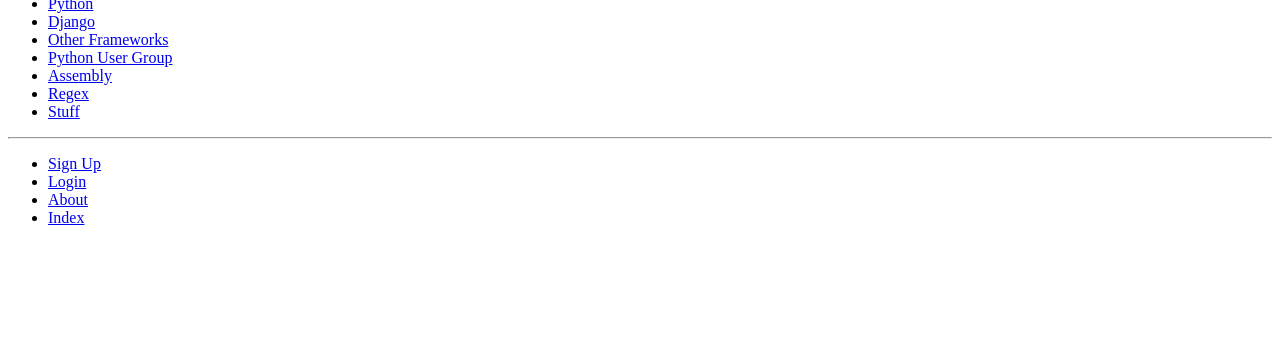
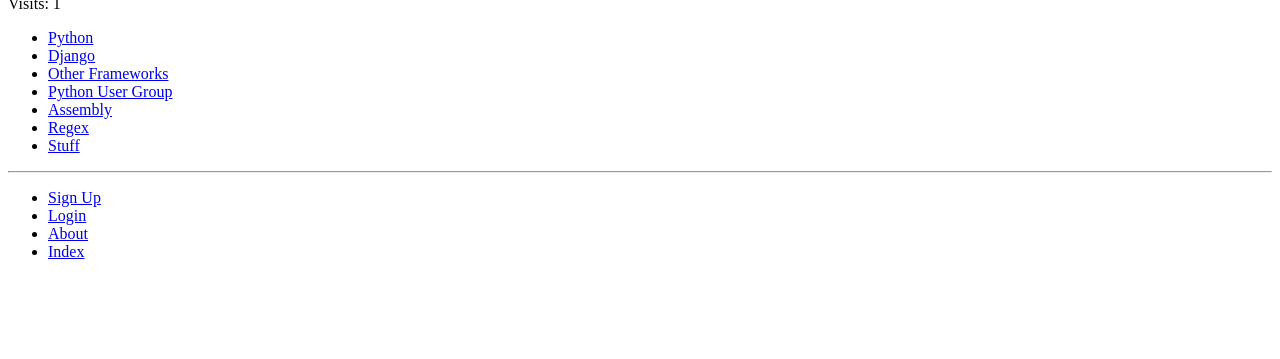
Before and after one commit to BJCoyle/tango_with_django_project, a Django app: page /rango/about/ in a window 1280 px wide. Shown: the part 441-800 px from the top of the page. Run offline with Django 3.2, Linux system fonts and the light colour scheme; data comes from the database, SQL or seed files in the repository; both versions use the stored data as it was after the commit.

Commit message:
finished 10

```diff
--- a/rango/views.py
+++ b/rango/views.py
@@ -9,6 +9,7 @@ from django.urls import reverse
 from rango.forms import UserForm, UserProfileForm
 from django.contrib.auth import authenticate, login, logout
 from django.contrib.auth.decorators import login_required
+from datetime import datetime
 
 
 def index(request):
@@ -25,11 +26,18 @@ def index(request):
     context_dict['categories'] = category_list
     context_dict['pages']= page_list
 
-    # Render the reponse and send it back!
-    return render(request, 'rango/index.html', context=context_dict)
+    visitor_cookie_handler(request)
+
+    response = render(request, 'rango/index.html', context=context_dict)
+    return response
 
 def about(request):
-    return render(request, 'rango/about.html')
+
+    context_dict = {}
+    visitor_cookie_handler(request)
+    context_dict['visits'] = request.session['visits']
+
+    return render(request, 'rango/about.html', context=context_dict)
 
 def show_category(request, category_name_slug):
     # Create a context dictionary whicj we can pass
@@ -222,3 +230,34 @@ def user_logout(request):
     logout(request)
     # Take the user back to the homepage.
     return redirect(reverse('rango:index'))
+
+
+
+def get_server_side_cookie(request, cookie, default_val=None):
+    val = request.session.get(cookie)
+    if not val:
+        val = default_val
+
+    return val
+
+
+def visitor_cookie_handler(request):
+    # Get the number of visits to the site.
+    # We use the COOKIES.get() function to obtain the visits cookie.
+    # If the cookie exists, the value returned is casted to an integer.
+    # If the cookie doesn't exist, then the default value of 1 is used.
+    visits = int(get_server_side_cookie(request, 'visits', '1'))
+    last_visit_cookie = get_server_side_cookie(request, 'last_visit', str(datetime.now()))
+    last_visit_time = datetime.strptime(last_visit_cookie[:-7], '%Y-%m-%d %H:%M:%S')
+
+    # If it's been more than a day since the last visit...
+    if (datetime.now() - last_visit_time).days > 0:
+        visits = visits + 1
+        # Update the last visit cookie now that we have updated the count
+        request.session['last_visit'] = str(datetime.now())
+    else:
+        # Set the last visit cookie
+        request.session['last_visit'] = last_visit_cookie
+
+    # Update/set the visits cookie
+    request.session['visits'] = visits
--- a/templates/rango/about.html
+++ b/templates/rango/about.html
@@ -18,4 +18,7 @@
 			<img src="{{ MEDIA_URL }}cat.jpg" alt="Picture of a Cat" />
 
 		</div>
+	    <div>
+			<p>Visits: {{ visits }}</p>
+		</div>
 {% endblock %}
```
Also changed, not shown: db.sqlite3.
